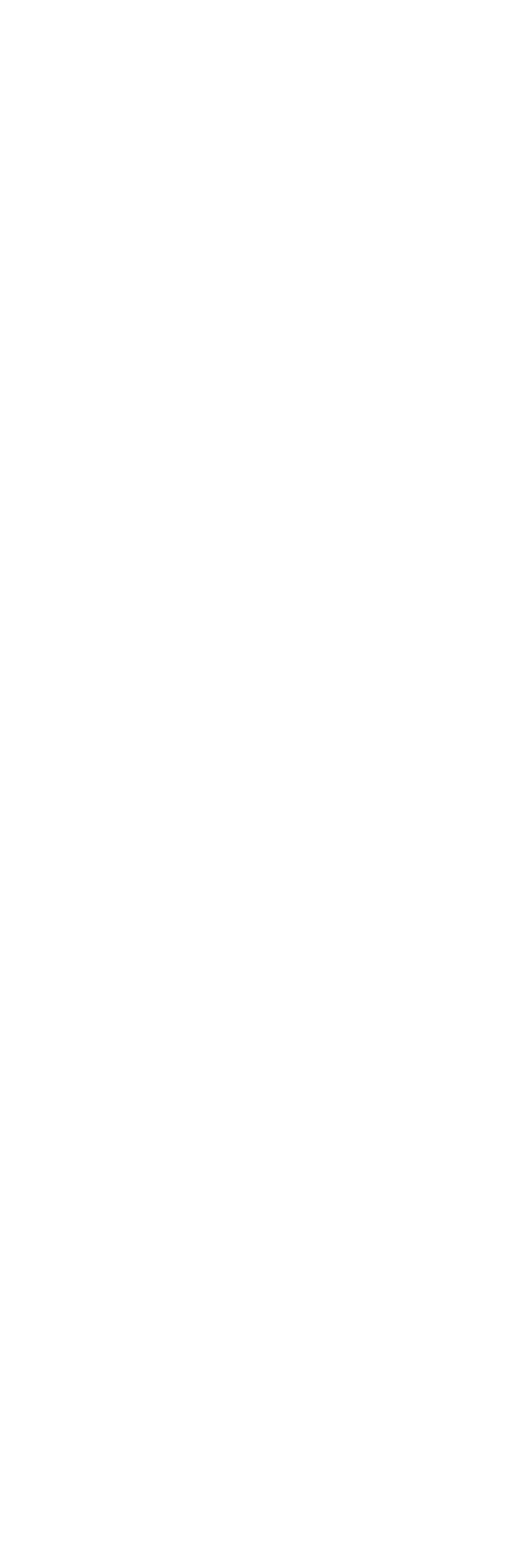
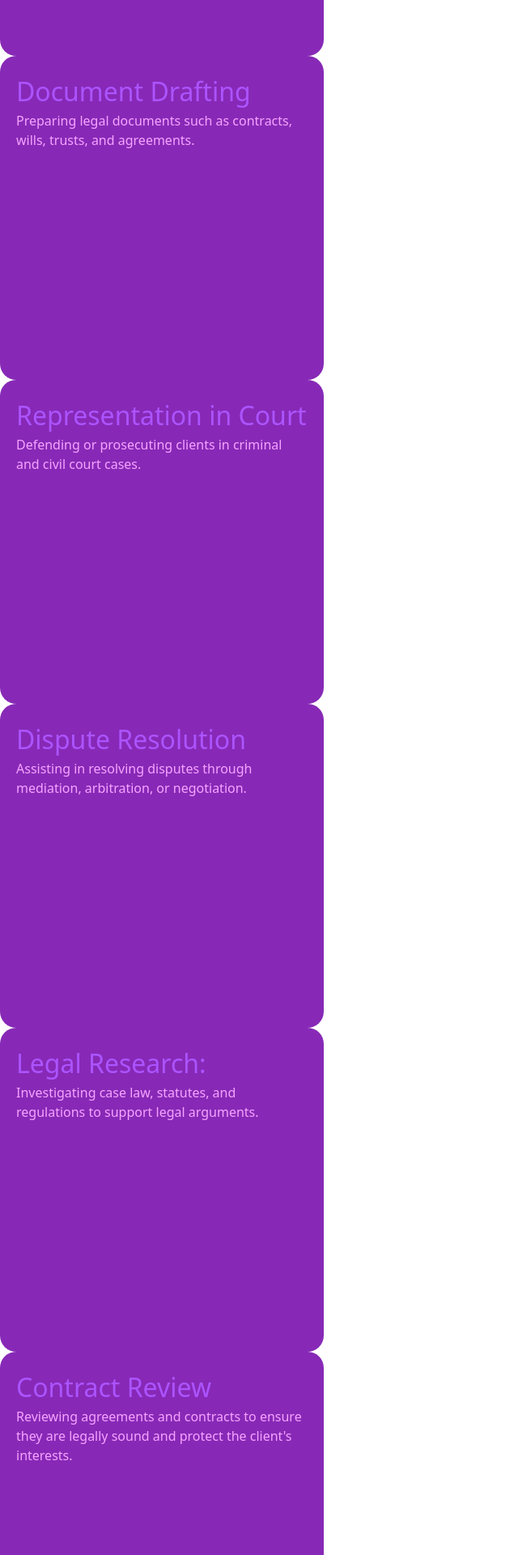
Before and after one commit to ankitsensei/GetMyLawyer, a React (Vite) app: page / in a window 1280 px wide. Shown: the part 2940-4860 px from the top of the page at 81% size, without its empty margins (0-640 px from the left). Before the commit the page ends 2657 px from the top, so only its background shows below. Built offline with nearby package versions, Linux system fonts and the light colour scheme.

Commit message:
added services we offer

```diff
--- a/src/App.tsx
+++ b/src/App.tsx
@@ -22,11 +22,43 @@ JITENDRA MONDAL</h1>
                     <img src={Lawyer} alt="lawyer" className="w-auto h-[80vh]" />
                 </div>
       </div>
-      <div id="page2" className='w-full h-screen bg-[#0A2342] text-white py-20'>
-                <h1 className="text-4xl font-semibold flex justify-center underline">Services We Offer</h1>
-                <ul>
-                    <li>Legal Consultation</li>
-                    <li>Document Drafting</li>
+      <div id="page2" className='w-full h-[100%] bg-[#0A2342] text-white py-20'>
+                <h1 className="text-5xl font-semibold flex justify-center underline text-purple-600">Services We Offer</h1>
+                <ul className="mt-20 mx-20 flex justify-center gap-10 flex-wrap" id="page2li">
+                    <li><h1>Legal Consultation</h1><p>Offering advice on legal matters like rights, obligations, and the legal process.</p></li>
+                    <li><h1>Document Drafting</h1> <p>Preparing legal documents such as contracts, wills, trusts, and agreements.</p></li>
+                    <li>
+                      <h1>Representation in Court</h1>
+                      <p>Defending or prosecuting clients in criminal and civil court cases.</p>
+                    </li>
+                    <li>
+                      <h1>Dispute Resolution</h1>
+                      <p>Assisting in resolving disputes through mediation, arbitration, or negotiation.</p>
+                    </li>
+                    <li>
+                      <h1>Legal Research:</h1>
+                      <p>Investigating case law, statutes, and regulations to support legal arguments.</p>
+                    </li>
+                    <li>
+                      <h1>Contract Review</h1>
+                      <p>Reviewing agreements and contracts to ensure they are legally sound and protect the client's interests.</p>
+                    </li>
+                    <li>
+                      <h1>Corporate Services</h1>
+                      <p>Handling business-related legal issues like company formation, compliance, mergers, and acquisitions.</p>
+                    </li>
+                    <li>
+                      <h1>Family Law</h1>
+                      <p>Handling cases related to divorce, child custody, alimony, and adoption.</p>
+                    </li>
+                    <li>
+                      <h1>Criminal Defense</h1>
+                      <p>Defending individuals accused of crimes.</p>
+                    </li>
+                    <li>
+                      <h1>Estate Planning</h1>
+                      <p>Helping clients plan the distribution of their assets after death through wills or trusts.</p>
+                    </li>
                 </ul>
       </div>
     </div>
--- a/src/index.css
+++ b/src/index.css
@@ -12,3 +12,19 @@
     background-color: #9333ea;
     color:white;
 }
+
+#page2li h1{
+    font-size: 2rem;
+    color: #ac54ff;
+}
+
+#page2li p{
+    color: rgb(246, 164, 255);
+}
+#page2li li{
+    width: 400px;
+    height: 400px;
+    background-color: rgb(135, 41, 182);
+    padding: 20px;
+    border-radius:20px;
+}
```
